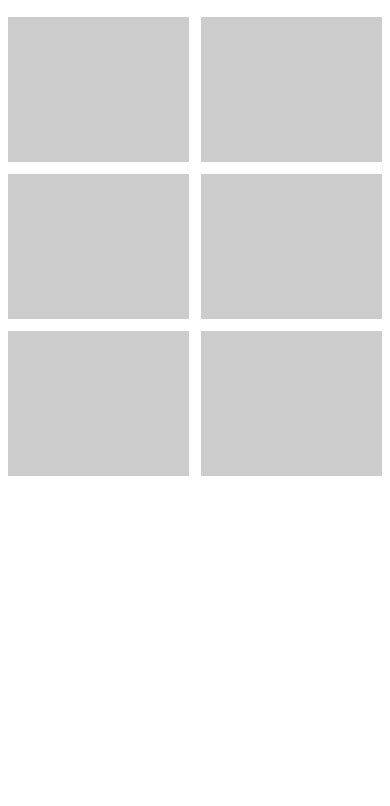
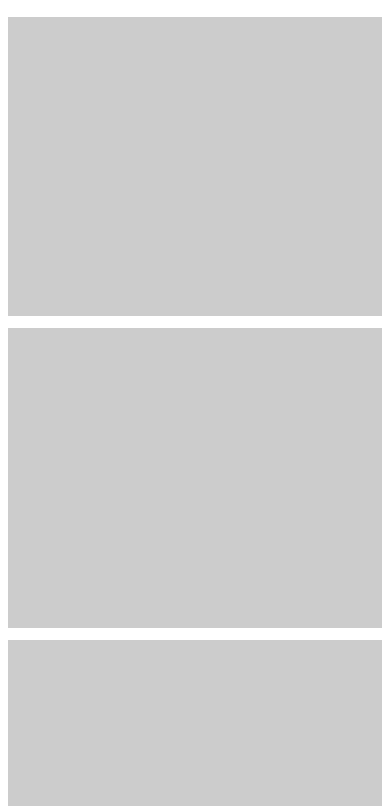
Before and after one commit to Mitul1927/Apple-Clone, a plain HTML site: page index.html in a window 390 px wide. Shown: the part 2287-3093 px from the top of the page. Before the commit the page ends 2771 px from the top, so only its background shows below. Drawn offline with Linux system fonts and the light colour scheme.

Commit message:
Update style.css

```diff
--- a/style.css
+++ b/style.css
@@ -369,6 +369,13 @@
     aspect-ratio: 1.25;
 
 }
+@media (max-width:830px){
+    .grid-container{
+    grid-template-columns: 1fr;
+    gap: 12px;
+    padding: 8px;
+    }
+}
 
 /* section 4 grid block css ends  */
 /* ************************************************************************ */
```
